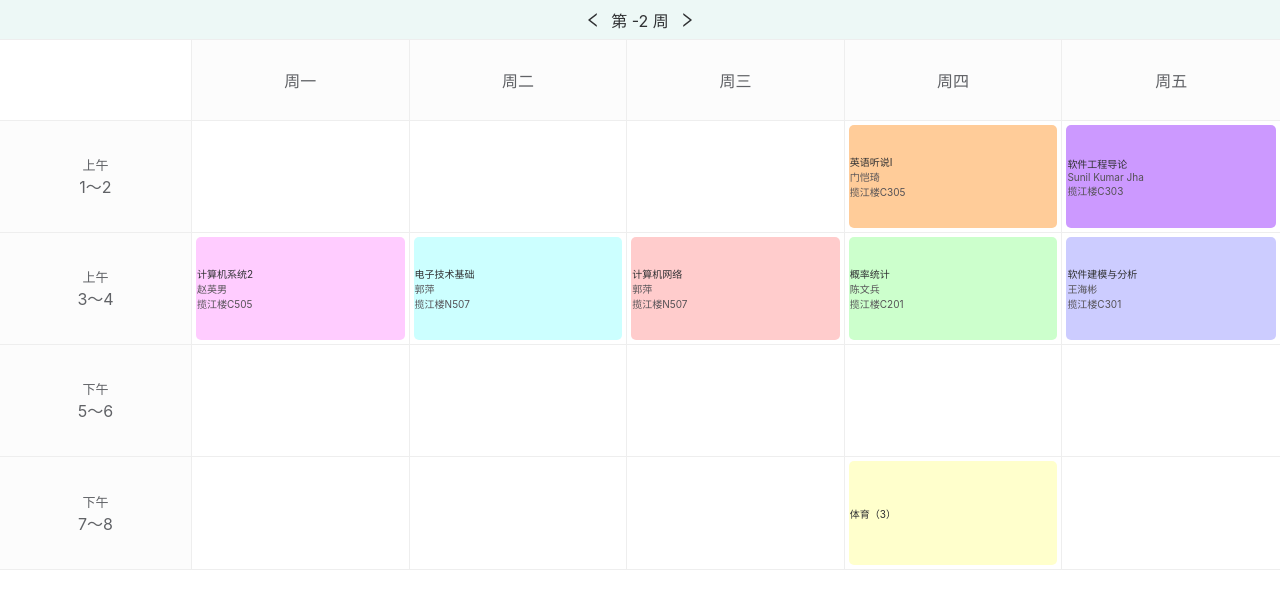
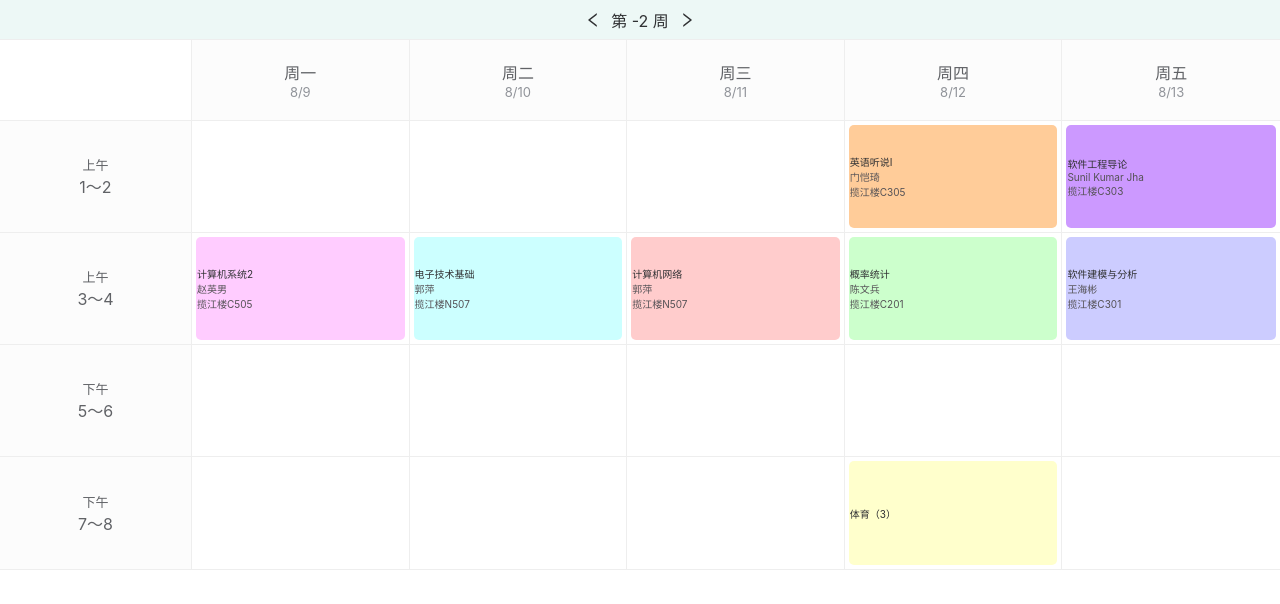
Before and after one commit to clansty/React-Schedule-Table, a Next.js app: page / in a window 1280 px wide. Shown: the top 604 px of the page. Built offline with nearby package versions, Linux system fonts and the light colour scheme; a web font is replaced by a local one.

Commit message:
在星期下面加上具体日期

```diff
--- a/components/TableHead.tsx
+++ b/components/TableHead.tsx
@@ -1,24 +1,32 @@
 import styles from '../styles/TableHead.module.scss'
+import formatDate from '../utils/formatDate'
 
-export default function TableHead() {
-    //TODO 切换按钮
+const MS_IN_ONE_DAY = 1000 * 60 * 60 * 24
+
+export default function TableHead({week, firstWeekStart}: { week: number, firstWeekStart: string }) {
+    const thisWeekStart = new Date(new Date(firstWeekStart).getTime() + (week - 1) * MS_IN_ONE_DAY * 7)
 
     return <div className={styles.container}>
         <div className={styles.space}/>
         <div className={styles.weekday}>
             周一
+            <span>{formatDate('M/d', new Date(thisWeekStart.getTime() + MS_IN_ONE_DAY))}</span>
         </div>
         <div className={styles.weekday}>
             周二
+            <span>{formatDate('M/d', new Date(thisWeekStart.getTime() + MS_IN_ONE_DAY * 2))}</span>
         </div>
         <div className={styles.weekday}>
             周三
+            <span>{formatDate('M/d', new Date(thisWeekStart.getTime() + MS_IN_ONE_DAY * 3))}</span>
         </div>
         <div className={styles.weekday}>
             周四
+            <span>{formatDate('M/d', new Date(thisWeekStart.getTime() + MS_IN_ONE_DAY * 4))}</span>
         </div>
         <div className={styles.weekday}>
             周五
+            <span>{formatDate('M/d', new Date(thisWeekStart.getTime() + MS_IN_ONE_DAY * 5))}</span>
         </div>
     </div>
 }
--- a/pages/index.tsx
+++ b/pages/index.tsx
@@ -15,12 +15,8 @@ function Home({config}: InferGetStaticPropsType<typeof getStaticProps>) {
     const [week, setWeek] = useState(currentWeek)
     return (
         <div className={styles.container}>
-            <Head>
-                <title>Create Next App</title>
-            </Head>
-
             <Header week={week} setWeek={setWeek} totalWeeks={config.totalWeeks}/>
-            <TableHead/>
+            <TableHead week={week} firstWeekStart={config.firstWeekStart}/>
             <TableBody schedule={config.schedule} week={week}/>
         </div>
     )
--- a/styles/TableHead.module.scss
+++ b/styles/TableHead.module.scss
@@ -20,9 +20,15 @@
     align-items: center;
     justify-content: center;
     display: flex;
+    flex-direction: column;
 
     &:not(:last-child) {
       border-right: #eee solid 1px;
     }
+
+    span {
+      font-size: small;
+      color: #909399;
+    }
   }
 }
--- /dev/null
+++ b/utils/formatDate.ts
@@ -0,0 +1,30 @@
+function formatDateEx(fmt: string): string {
+    var o = {
+        "M+": this.getMonth() + 1, //月份
+        "d+": this.getDate(), //日
+        "h+": this.getHours(), //小时
+        "m+": this.getMinutes(), //分
+        "s+": this.getSeconds(), //秒
+        "q+": Math.floor((this.getMonth() + 3) / 3), //季度
+        S: this.getMilliseconds(), //毫秒
+    };
+    if (/(y+)/.test(fmt)) {
+        fmt = fmt.replace(
+            RegExp.$1,
+            (this.getFullYear() + "").substr(4 - RegExp.$1.length)
+        );
+    }
+    for (var k in o) {
+        if (new RegExp("(" + k + ")").test(fmt)) {
+            fmt = fmt.replace(
+                RegExp.$1,
+                RegExp.$1.length === 1 ? o[k] : ("00" + o[k]).substr(("" + o[k]).length)
+            );
+        }
+    }
+    return fmt;
+}
+
+export default function formatDate(fmt: string, date: Date = new Date()): string {
+    return formatDateEx.call(date, fmt)
+}
```
